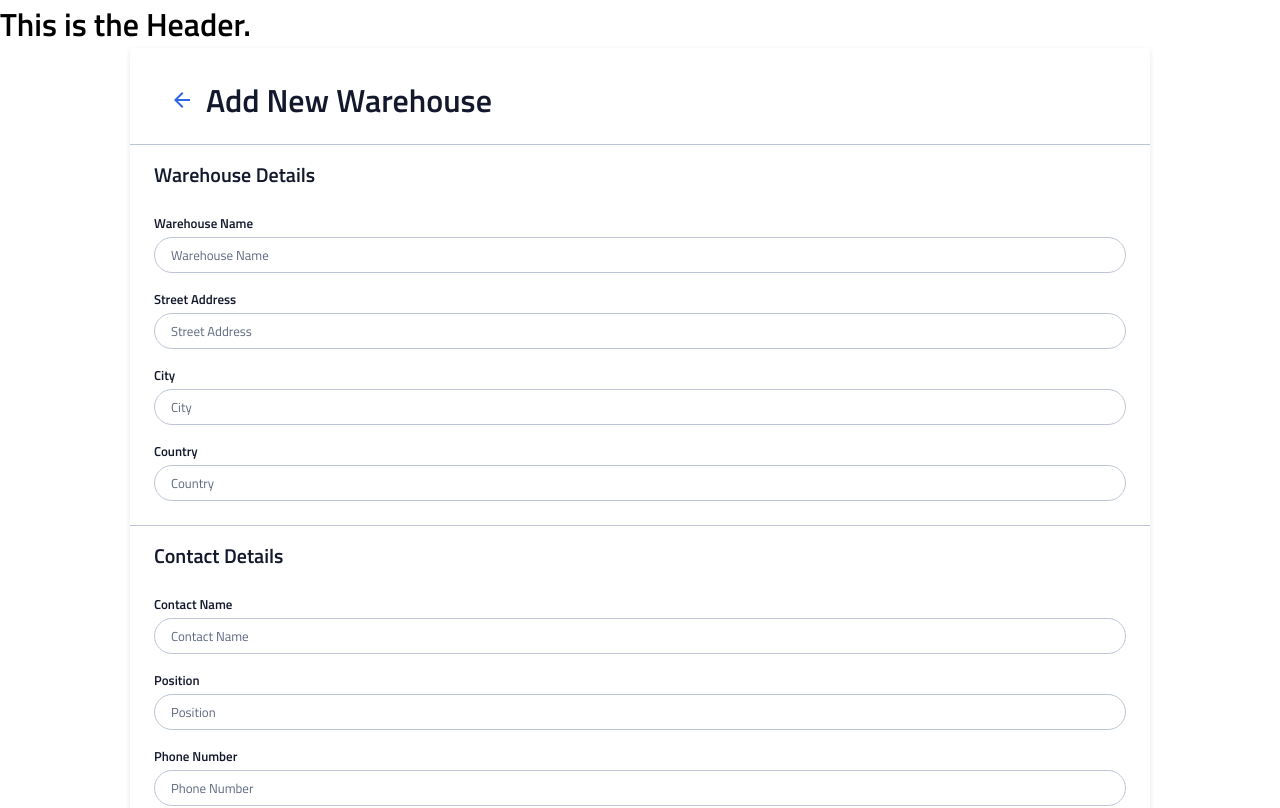
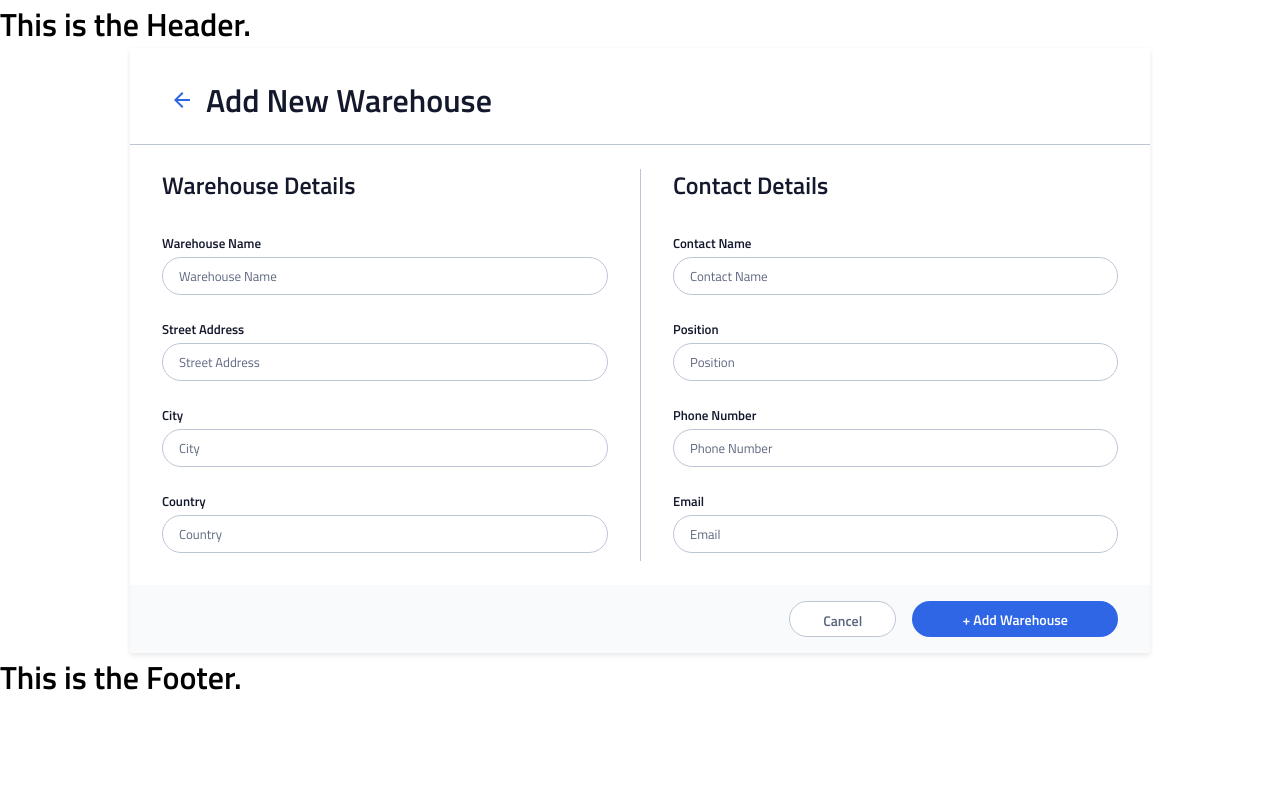
Before and after one commit to NasKhanaz/instock, a React (Create React App) app: page /warehouses/add in a window 1280 px wide. Shown: the top 808 px of the page. Built offline with nearby package versions, Linux system fonts and the light colour scheme.

Commit message:
adds tablet styling

```diff
--- a/src/components/ContactDetailsFormSection/ContactDetailsFormSection.js
+++ b/src/components/ContactDetailsFormSection/ContactDetailsFormSection.js
@@ -21,11 +21,16 @@ function ContactDetailsFormSection() {
         state={position}
         setState={setPosition}
       />
-      <WarehouseFormField labelText={"Phone Number"} state={phoneNumber} setState={setPhoneNumber} />
+      <WarehouseFormField
+        labelText={"Phone Number"}
+        state={phoneNumber}
+        setState={setPhoneNumber}
+      />
       <WarehouseFormField
         labelText={"Email"}
         state={email}
         setState={setEmail}
+        extraInputClassName={"form-field-input--last"}
       />
     </section>
   );
--- a/src/components/ContactDetailsFormSection/ContactDetailsFormSection.scss
+++ b/src/components/ContactDetailsFormSection/ContactDetailsFormSection.scss
@@ -7,9 +7,23 @@
     margin-top: 0.5rem;
     padding: 0rem 1.5rem;
 
+    @include tablet {
+        margin: 0;
+        width: 50%;
+        padding: 0rem 2rem;
+        border-top: none;
+        border-left: 1px solid $secondary-color-Cloud;
+    }
+
     &__title {
         @include textStyle($primary-color-Instock-Black, 1.25rem, 1.75rem, 600);
         margin-top: 1rem;
         margin-bottom: 1.5rem;
+
+        @include tablet {
+            @include textStyle($primary-color-Instock-Black, 1.5rem, 2rem, 600);
+            margin-top: 0;
+            margin-bottom: 2rem;
+        }
     }
 }
--- a/src/components/FormCTAButton/FormCTAButton.scss
+++ b/src/components/FormCTAButton/FormCTAButton.scss
@@ -14,6 +14,11 @@
         @include textStyle($primary-color-White, 0.8125rem, 1.25rem, 600);
         margin-left: 1rem;
 
+        @include tablet {
+            width: 21.5%;
+            @include textStyle($primary-color-White, 0.875rem, 1.375rem, 600);
+        }
+
         &:hover {
             background-color: $primary-color-Instock-Black;
         }
@@ -24,6 +29,11 @@
         border: 1px solid $secondary-color-Cloud;
         @include textStyle($secondary-color-Slate, 0.8125rem, 1.25rem, 600);
 
+        @include tablet {
+            width: 11.25%;
+            @include textStyle($secondary-color-Slate, 0.875rem, 1.375rem, 600);
+        }
+
         &:hover {
             border: 1px solid $primary-color-Instock-Indigo;
             color: $primary-color-Instock-Indigo;
--- a/src/components/WarehouseDetailsFormSection/WarehouseDetailsFormSection.js
+++ b/src/components/WarehouseDetailsFormSection/WarehouseDetailsFormSection.js
@@ -26,6 +26,7 @@ function WarehouseDetailsFormSection() {
         labelText={"Country"}
         state={country}
         setState={setCountry}
+        extraInputClassName={"form-field-input--last"}
       />
     </section>
   );
--- a/src/components/WarehouseDetailsFormSection/WarehouseDetailsFormSection.scss
+++ b/src/components/WarehouseDetailsFormSection/WarehouseDetailsFormSection.scss
@@ -6,9 +6,21 @@
     border-top: 1px solid $secondary-color-Cloud;
     padding: 0rem 1.5rem;
 
+    @include tablet {
+        width: 50%;
+        padding: 0rem 2rem;
+        border-top: none;
+    }
+
     &__title {
         @include textStyle($primary-color-Instock-Black, 1.25rem, 1.75rem, 600);
         margin-top: 1rem;
         margin-bottom: 1.5rem;
+
+        @include tablet {
+            @include textStyle($primary-color-Instock-Black, 1.5rem, 2rem, 600);
+            margin-top: 0;
+            margin-bottom: 2rem;
+        }
     }
 }
--- a/src/components/WarehouseFormField/WarehouseFormField.scss
+++ b/src/components/WarehouseFormField/WarehouseFormField.scss
@@ -19,6 +19,17 @@
     border: 1px solid $secondary-color-Cloud;
     margin-bottom: 1rem;
 
+    @include tablet {
+        height: 38px;
+        margin-bottom: 1.5rem;
+    }
+
+    &--last {
+        @include tablet {
+            margin-bottom: 0.5rem;
+        }
+    }
+
     &::placeholder {
         @include textStyle($secondary-color-Slate, 0.8125rem, 1.25rem, 400);
     }
--- a/src/pages/AddWarehouse/AddWarehouse.js
+++ b/src/pages/AddWarehouse/AddWarehouse.js
@@ -16,8 +16,10 @@ function AddWarehouse() {
         <h1 className="new-warehouse-header__title">Add New Warehouse</h1>
       </header>
       <form className="new-warehouse-form">
-        <WarehouseDetailsFormSection />
-        <ContactDetailsFormSection />
+        <div className="new-warehouse-form__input-sections">
+          <WarehouseDetailsFormSection />
+          <ContactDetailsFormSection />
+        </div>
         <div className="new-warehouse-form__buttons-container">
           <FormCTAButton
             className={"form-cta-button--secondary"}
--- a/src/pages/AddWarehouse/AddWarehouse.scss
+++ b/src/pages/AddWarehouse/AddWarehouse.scss
@@ -43,11 +43,26 @@
 }
 
 .new-warehouse-form {
+    &__input-sections {
+        @include tablet {
+            display: flex;
+            border-top: 1px solid $secondary-color-Cloud;
+            padding: 1.5rem 0rem;
+        }
+    }
+
     &__buttons-container {
         background-color: rgba(247, 248, 249, 0.7);
         border-radius: 0px 0px 3px 3px;
         padding: 1rem 1.5rem;
         margin-top: 0.5rem;
         display: flex;
+
+
+        @include tablet {
+            margin: 0;
+            padding: 1rem 2rem;
+            justify-content: flex-end;
+        }
     }
 }
```
